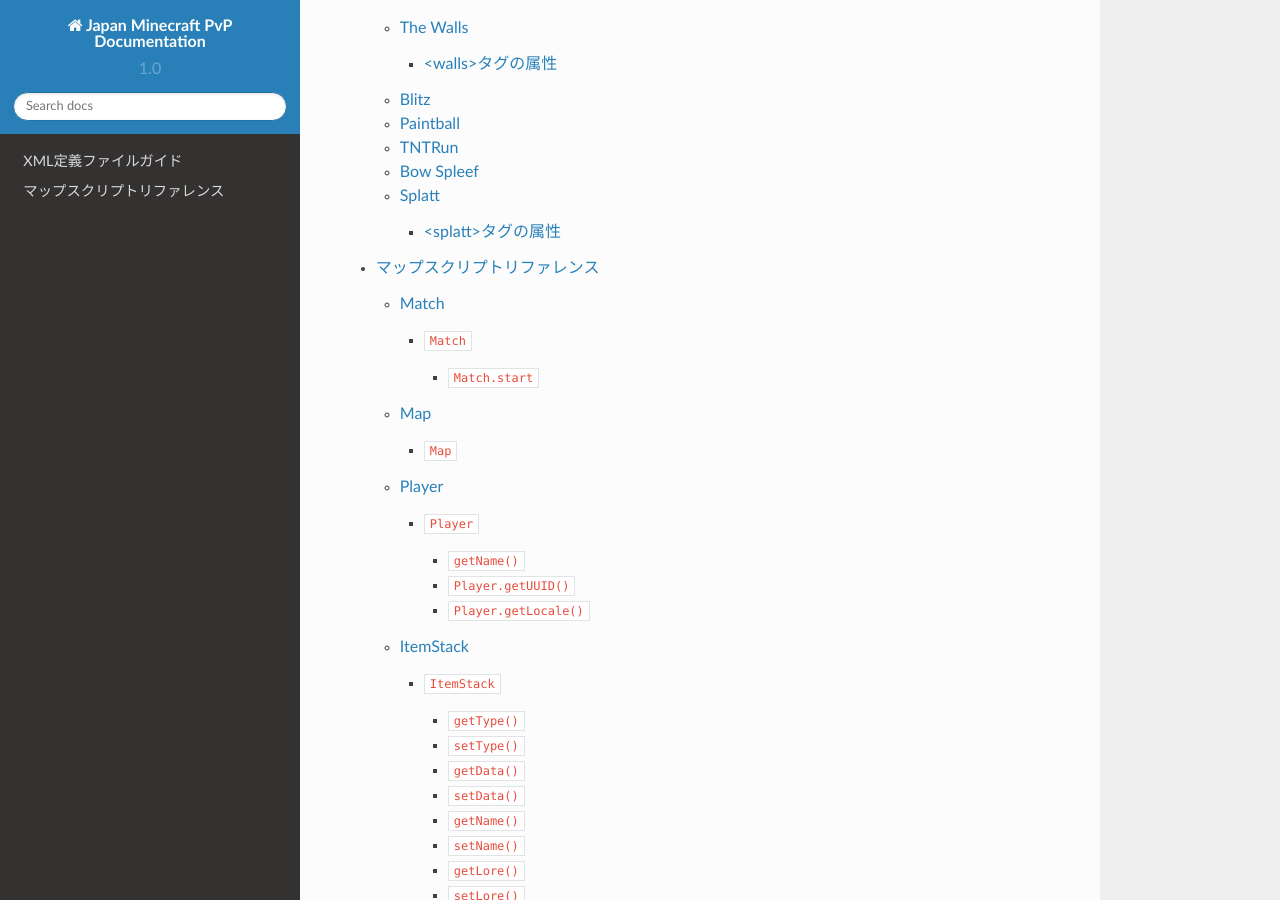
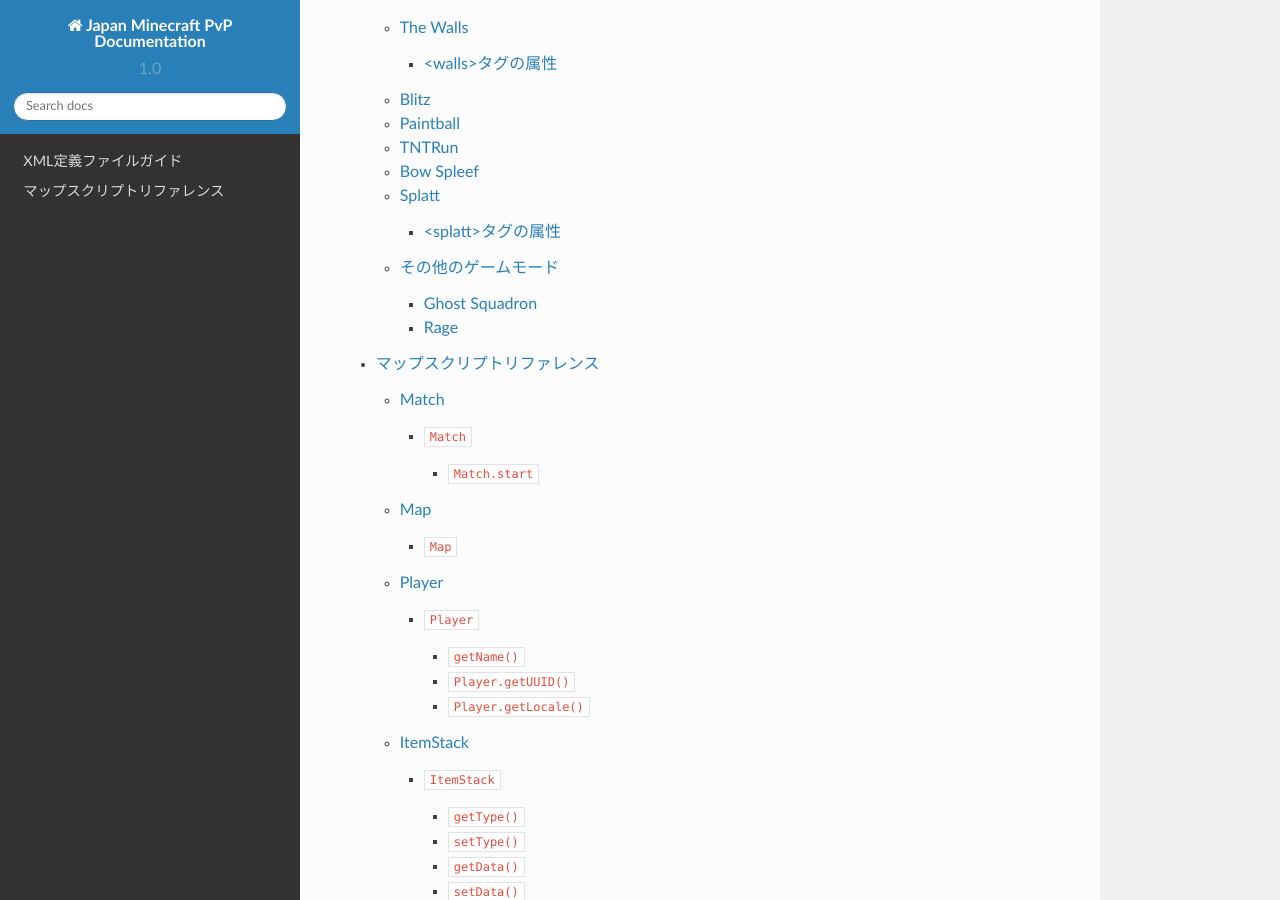
Before and after one commit to MinecraftJP/pvp-docs, a Sphinx documentation site: the page built from docs/contents.rst, in a window 1280 px wide and 900 px high, scrolled down 540 px. Built offline with Sphinx 7.4.7 and the Read the Docs theme 2.0.0, drawn with Linux system fonts in a browser that asks for light colours; pages that are not in the unit, such as notebooks, are missing from menus.

Commit message:
gamemode_other

```diff
--- /dev/null
+++ b/docs/xml/gamemode_other.rst
@@ -0,0 +1,36 @@
+その他のゲームモード
+===============
+
+Ghost Squadron
+---------------
+
+Ghost Squadronモードはすべてのプレイヤーが常時透明化されます。
+
+Ghost Squadronモードは他のゲームモードと組み合わせる必要があります。
+
+.. code-block:: xml
+
+	<ghostsquadron/>
+
+	<blitz>
+		<time>600</time>
+		<lives>1</lives>
+		<title>Ghost Squadron</title>
+	</blitz>
+
+Rage
+---------------
+
+Rageモードでは体力に関係なく攻撃が命中するとkillになります。プレイヤー以外のダメージはその限りではありません
+
+Rageモードは他のゲームモードと組み合わせる必要があります。
+
+.. code-block:: xml
+
+	<rage/>
+
+	<blitz>
+		<time>600</time>
+		<lives>1</lives>
+		<title>Blitz Rage</title>
+	</blitz>
--- a/docs/xml/index.rst
+++ b/docs/xml/index.rst
@@ -26,3 +26,4 @@ https://maps.minecraft.jp/production/
    gamemode_tntrun
    gamemode_bowspleef
    gamemode_splatt
+   gamemode_other
```
